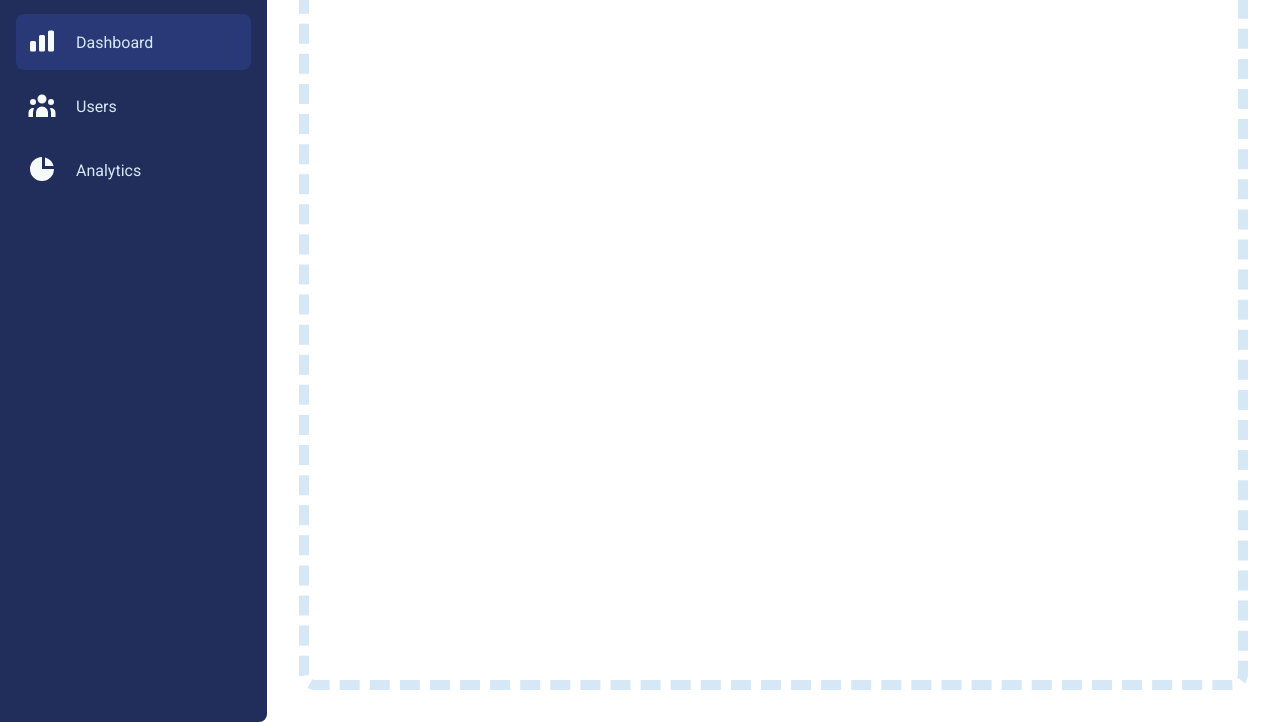
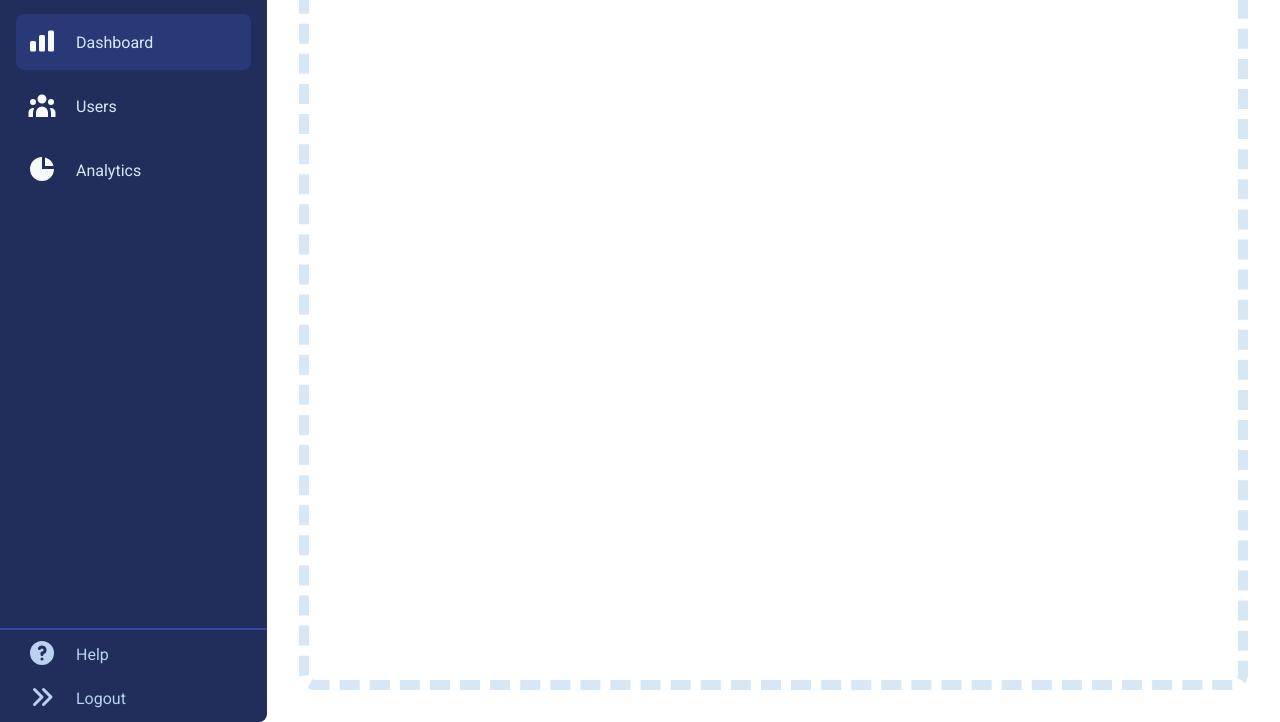
Before and after one commit to erictempleton1/html_playground, a website: page dark_side_nav/index.html in a window 1280 px wide. Shown: the part 78-800 px from the top of the page. Drawn offline with Linux system fonts and the light colour scheme.

Commit message:
adding footer and adjusting colors

```diff
--- a/dark_side_nav/index.html
+++ b/dark_side_nav/index.html
@@ -17,8 +17,7 @@
 
       <div class="sidenav__item sidenav__item__dark_bg">
         <div class="sidenav__item_icon_container sidenav__item_icon_container__dark_bg">
-          <svg class="sidenav__item_icon" xmlns="http://www.w3.org/2000/svg" viewBox="0 0 20 20"
-            fill="currentColor">
+          <svg class="sidenav__item_icon" xmlns="http://www.w3.org/2000/svg" viewBox="0 0 20 20" fill="currentColor">
             <path d="M13 7H7v6h6V7z" />
             <path fill-rule="evenodd"
               d="M7 2a1 1 0 012 0v1h2V2a1 1 0 112 0v1h2a2 2 0 012 2v2h1a1 1 0 110 2h-1v2h1a1 1 0 110 2h-1v2a2 2 0 01-2 2h-2v1a1 1 0 11-2 0v-1H9v1a1 1 0 11-2 0v-1H5a2 2 0 01-2-2v-2H2a1 1 0 110-2h1V9H2a1 1 0 010-2h1V5a2 2 0 012-2h2V2zM5 5h10v10H5V5z"
@@ -29,15 +28,19 @@
           <div class="sidenav__item_text_main sidenav__item_text_main__bold">Bored.io</div>
           <div>Workspace</div>
         </div>
-        <svg class="sidenav__header_expand_icon" xmlns="http://www.w3.org/2000/svg" viewBox="0 0 20 20" fill="currentColor">
-          <path fill-rule="evenodd" d="M5.293 7.293a1 1 0 011.414 0L10 10.586l3.293-3.293a1 1 0 111.414 1.414l-4 4a1 1 0 01-1.414 0l-4-4a1 1 0 010-1.414z" clip-rule="evenodd" />
+        <svg class="sidenav__header_expand_icon" xmlns="http://www.w3.org/2000/svg" viewBox="0 0 20 20"
+          fill="currentColor">
+          <path fill-rule="evenodd"
+            d="M5.293 7.293a1 1 0 011.414 0L10 10.586l3.293-3.293a1 1 0 111.414 1.414l-4 4a1 1 0 01-1.414 0l-4-4a1 1 0 010-1.414z"
+            clip-rule="evenodd" />
         </svg>
       </div>
 
       <div class="sidenav__item sidenav__item__link_spacing sidenav__item__dark_bg">
         <div class="sidenav__item_icon_container">
           <svg class="sidenav__item_icon" xmlns="http://www.w3.org/2000/svg" viewBox="0 0 20 20" fill="currentColor">
-            <path d="M2 11a1 1 0 011-1h2a1 1 0 011 1v5a1 1 0 01-1 1H3a1 1 0 01-1-1v-5zM8 7a1 1 0 011-1h2a1 1 0 011 1v9a1 1 0 01-1 1H9a1 1 0 01-1-1V7zM14 4a1 1 0 011-1h2a1 1 0 011 1v12a1 1 0 01-1 1h-2a1 1 0 01-1-1V4z" />
+            <path
+              d="M2 11a1 1 0 011-1h2a1 1 0 011 1v5a1 1 0 01-1 1H3a1 1 0 01-1-1v-5zM8 7a1 1 0 011-1h2a1 1 0 011 1v9a1 1 0 01-1 1H9a1 1 0 01-1-1V7zM14 4a1 1 0 011-1h2a1 1 0 011 1v12a1 1 0 01-1 1h-2a1 1 0 01-1-1V4z" />
           </svg>
         </div>
         <div class="sidenav__item_text">
@@ -48,7 +51,8 @@
       <div class="sidenav__item sidenav__item__link_spacing">
         <div class="sidenav__item_icon_container">
           <svg class="sidenav__item_icon" xmlns="http://www.w3.org/2000/svg" viewBox="0 0 20 20" fill="currentColor">
-            <path d="M13 6a3 3 0 11-6 0 3 3 0 016 0zM18 8a2 2 0 11-4 0 2 2 0 014 0zM14 15a4 4 0 00-8 0v3h8v-3zM6 8a2 2 0 11-4 0 2 2 0 014 0zM16 18v-3a5.972 5.972 0 00-.75-2.906A3.005 3.005 0 0119 15v3h-3zM4.75 12.094A5.973 5.973 0 004 15v3H1v-3a3 3 0 013.75-2.906z" />
+            <path
+              d="M13 6a3 3 0 11-6 0 3 3 0 016 0zM18 8a2 2 0 11-4 0 2 2 0 014 0zM14 15a4 4 0 00-8 0v3h8v-3zM6 8a2 2 0 11-4 0 2 2 0 014 0zM16 18v-3a5.972 5.972 0 00-.75-2.906A3.005 3.005 0 0119 15v3h-3zM4.75 12.094A5.973 5.973 0 004 15v3H1v-3a3 3 0 013.75-2.906z" />
           </svg>
         </div>
         <div class="sidenav__item_text">
@@ -68,6 +72,32 @@
         </div>
       </div>
 
+      <div class="sidenav__footer">
+
+        <div class="sidenav__item_footer sidenav__item__link_spacing">
+          <div class="sidenav__item_icon_container">
+            <svg class="sidenav__item_icon sidenav__item_icon_dark" xmlns="http://www.w3.org/2000/svg" viewBox="0 0 20 20" fill="currentColor">
+              <path fill-rule="evenodd" d="M18 10a8 8 0 11-16 0 8 8 0 0116 0zm-8-3a1 1 0 00-.867.5 1 1 0 11-1.731-1A3 3 0 0113 8a3.001 3.001 0 01-2 2.83V11a1 1 0 11-2 0v-1a1 1 0 011-1 1 1 0 100-2zm0 8a1 1 0 100-2 1 1 0 000 2z" clip-rule="evenodd" />
+            </svg>
+          </div>
+          <div class="sidenav__item_text">
+            <div class="sidenav__item_text_main sidenav__item_text_dark">Help</div>
+          </div>
+        </div>
+
+        <div class="sidenav__item_footer sidenav__item__link_spacing">
+          <div class="sidenav__item_icon_container">
+            <svg class="sidenav__item_icon sidenav__item_icon_dark" xmlns="http://www.w3.org/2000/svg" viewBox="0 0 20 20" fill="currentColor">
+              <path fill-rule="evenodd" d="M10.293 15.707a1 1 0 010-1.414L14.586 10l-4.293-4.293a1 1 0 111.414-1.414l5 5a1 1 0 010 1.414l-5 5a1 1 0 01-1.414 0z" clip-rule="evenodd" />
+              <path fill-rule="evenodd" d="M4.293 15.707a1 1 0 010-1.414L8.586 10 4.293 5.707a1 1 0 011.414-1.414l5 5a1 1 0 010 1.414l-5 5a1 1 0 01-1.414 0z" clip-rule="evenodd" />
+            </svg>
+          </div>
+          <div class="sidenav__item_text sidenav__item_text_dark">
+            <div class="sidenav__item_text_main sidenav__item_text_dark">Logout</div>
+          </div>
+        </div>
+      </div>
+
     </div>
     <div class="content">
       <div class="content__child"></div>
--- a/dark_side_nav/styles.css
+++ b/dark_side_nav/styles.css
@@ -128,6 +128,14 @@ main {
   color: var(--denim-50);
 }
 
+.sidenav__item_text_dark {
+  color: var(--denim-300);
+}
+
+.sidenav__item_icon_dark {
+  color: var(--denim-300);
+}
+
 .sidenav__item_text_main {
   font-size: 16px;
 }
@@ -138,6 +146,24 @@ main {
 
 .sidenav__item_text_main__flat {
   color: var(--denim-200);
+}
+
+.sidenav__item_footer {
+  display: flex;
+  align-items: center;
+  padding-right: 0.5rem;
+  padding-left: 0.5rem;
+  border-radius: var(--shared-radius);
+}
+
+.sidenav__footer {
+  margin-top: auto;
+  /* background-color: var(--denim-500); */
+  border-top: 2px solid var(--denim-700);
+}
+
+.sidenav__footer_upper_text {
+  color: var(--denim-50);
 }
 
 
```
